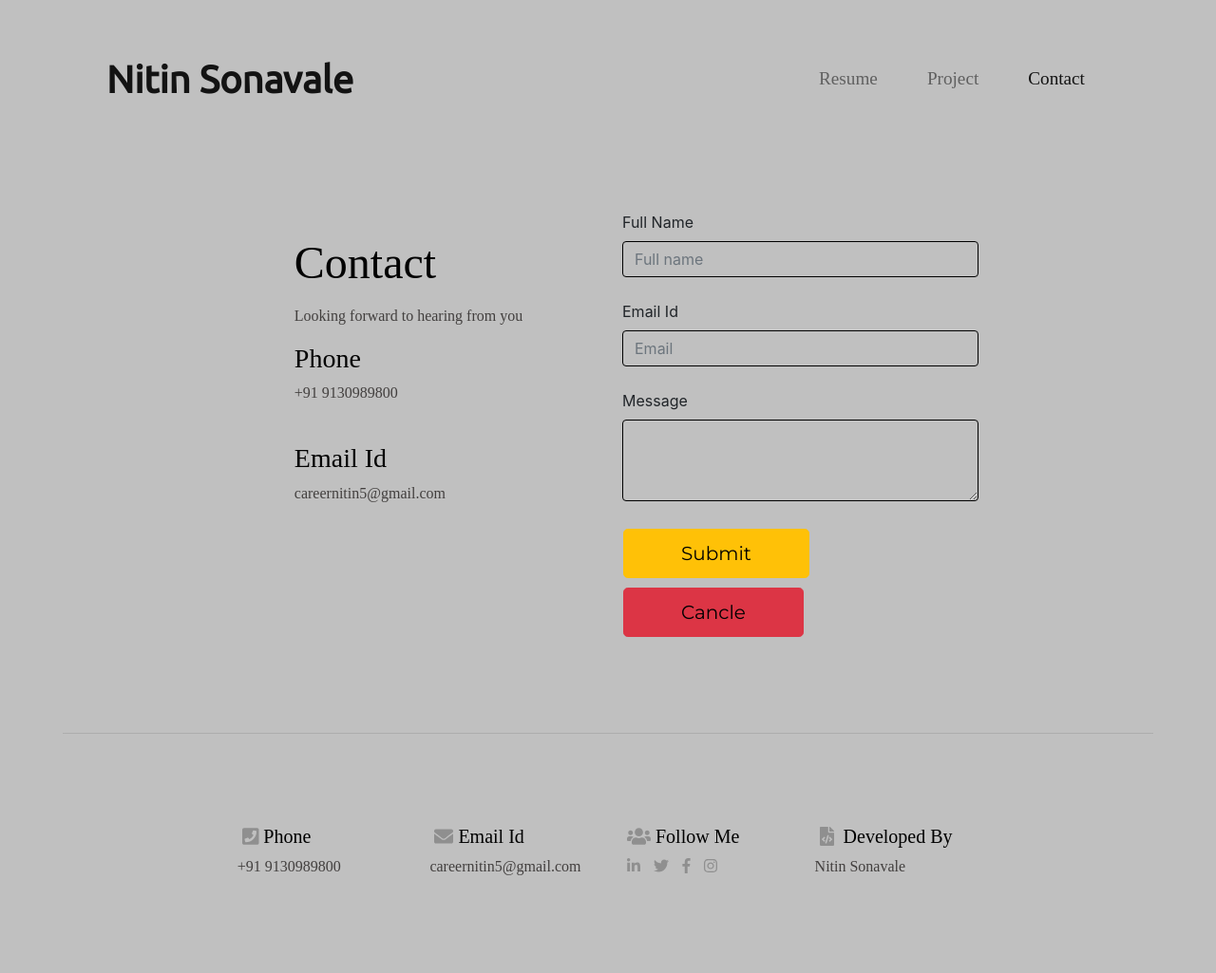
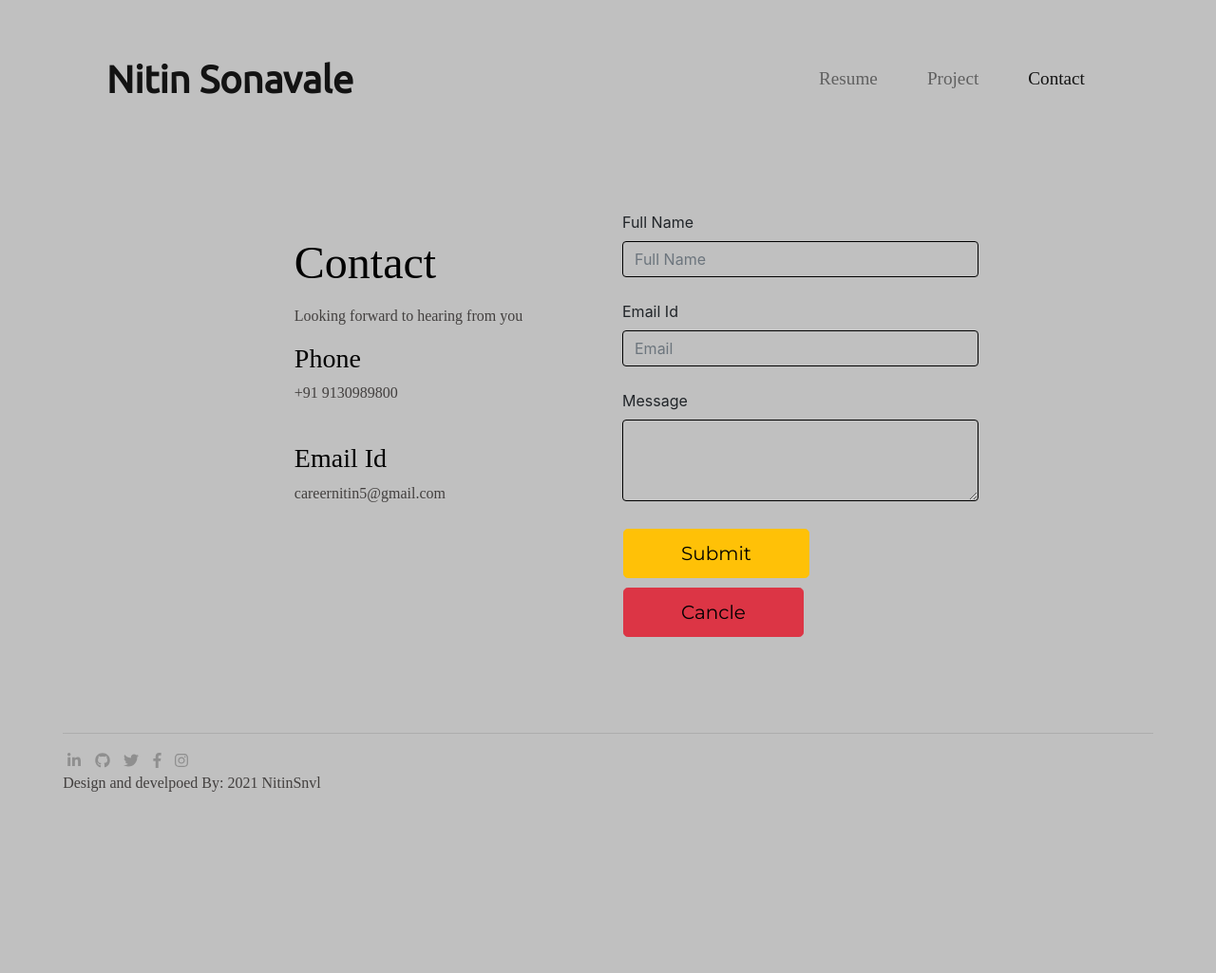
Before and after one commit to nitinsnvl/NitinResume, a plain HTML site: page contact.html in a window 1280 px wide. Shown: the whole page at 95% size. After the commit the page ends 879 px from the top, so only its background shows below. Drawn offline with nearby package versions, Linux system fonts and the light colour scheme.

Commit message:
add initial resume website file

```diff
--- a/contact.html
+++ b/contact.html
@@ -58,9 +58,9 @@
   </div>
 
   <div class="col-lg-6">
-    <form cl>
+    <form>
 <label for="exampleFormControlTextarea1">Full Name</label>
-  <input type="text" class="form-control" placeholder="Full name">
+  <input type="text" class="form-control" placeholder="Full Name">
 
 <br>
 <label for="exampleFormControlTextarea">Email Id</label>
@@ -81,30 +81,15 @@
   <hr>
   </div>
 
-  <div class="container-fluid">
-    <div class="row">
-
-
-      <div class="footer-colmn col-lg-3">
-        <h5><i class=" social-icon fas fa-phone-square"></i>Phone</h5>
-        <p>+91 9130989800</p>
-      </div>
-      <div class="footer-colmn col-lg-3">
-        <h5><i class="social-icon fas fa-envelope"></i>Email Id</h5>
-        <p>careernitin5@gmail.com</p>
-      </div>
-      <div class="footer-colmn col-lg-3">
-        <h5><i class="social-icon fas fa-users"></i>Follow Me</h5>
+  <footer class="white-section" id="footer">
+      <div class="container-fluid">
         <a href="https://www.linkedin.com/in/nitin-sonavale-06b339203/"> <i class="social-icon fab fa-linkedin-in"> </i></a>
+        <a href="https://github.com/nitinsnvl"><i class="social-icon fab fa-github"></i></a>
         <a href="https://twitter.com/SonavaleNitin"> <i class="social-icon fab fa-twitter"> </i></a>
         <a href="https://www.facebook.com/profile.php?id=100015449701218"><i class="social-icon fab fa-facebook-f"></i></a>
         <a href="https://www.instagram.com/0fficial_nitin/"> <i class="social-icon fab fa-instagram"></i></a>
+        <p class="footer-div">Design and develpoed By: 2021 NitinSnvl</p>
       </div>
-      <div class="footer-colmn col-lg-3">
-        <h5><i class="social-icon fas fa-file-code"></i> Developed By</h5>
-        <p> Nitin Sonavale</p>
-      </div>
-    </div>
-  </div>
+    </footer>
   </body>
 </html>
```
Also changed, not shown: index.html (+5 -20 lines), project.html (+6 -21 lines), resume.html (+6 -19 lines).
